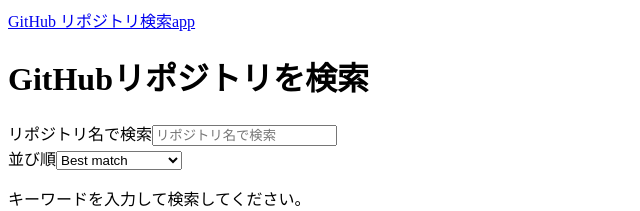
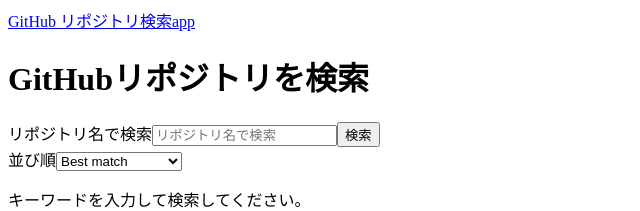
Before and after one commit to limoza/github-repo-search, a Next.js app: page / in a window 1280 px wide. Shown: the top 211 px of the page, without its empty margins (0-640 px from the left). Built offline with nearby package versions, Linux system fonts and the light colour scheme.

Commit message:
debounceでの更新を削除し、検索ボタンで検索する形に変更

```diff
--- a/src/components/SearchForm.tsx
+++ b/src/components/SearchForm.tsx
@@ -1,17 +1,16 @@
 'use client';
 
 import { useRouter, useSearchParams } from 'next/navigation';
+import type { SubmitEventHandler } from 'react';
 import { useEffect, useState } from 'react';
 
 import { buildSearchUrl } from '@/lib/buildSearchUrl';
 
-type Props = {
+type SearchFormProps = {
   initialQuery: string;
 };
 
-const SEARCH_DEBOUNCE_MS = 1000;
-
-export const SearchForm = ({ initialQuery }: Props) => {
+export const SearchForm = ({ initialQuery }: SearchFormProps) => {
   const router = useRouter();
   const searchParams = useSearchParams();
 
@@ -21,7 +20,9 @@
     setInputValue(initialQuery);
   }, [initialQuery]);
 
-  useEffect(() => {
+  const handleSubmit: SubmitEventHandler<HTMLFormElement> = (event) => {
+    event.preventDefault();
+
     const trimmedInputValue = inputValue.trim();
     const trimmedInitialQuery = initialQuery.trim();
 
@@ -29,7 +30,6 @@
       return;
     }
 
-    const timeoutId = window.setTimeout(() => {
     const nextUrl = buildSearchUrl({
       currentSearchParams: searchParams.toString(),
       query: trimmedInputValue,
@@ -37,18 +37,11 @@
     });
 
     router.push(nextUrl);
-    }, SEARCH_DEBOUNCE_MS);
-
-    return () => {
-      window.clearTimeout(timeoutId);
   };
-  }, [inputValue, initialQuery, router, searchParams]);
 
   return (
-    <form role="search">
-      <label htmlFor="repo-search-input" className="sr-only">
-        リポジトリ名で検索
-      </label>
+    <form onSubmit={handleSubmit} role="search">
+      <label htmlFor="repo-search-input">リポジトリ名で検索</label>
 
       <input
         id="repo-search-input"
@@ -57,6 +50,8 @@
         onChange={(event) => setInputValue(event.target.value)}
         placeholder="リポジトリ名で検索"
       />
+
+      <button type="submit">検索</button>
     </form>
   );
 };
```
Lines whose indentation alone changed are shown as unchanged.
